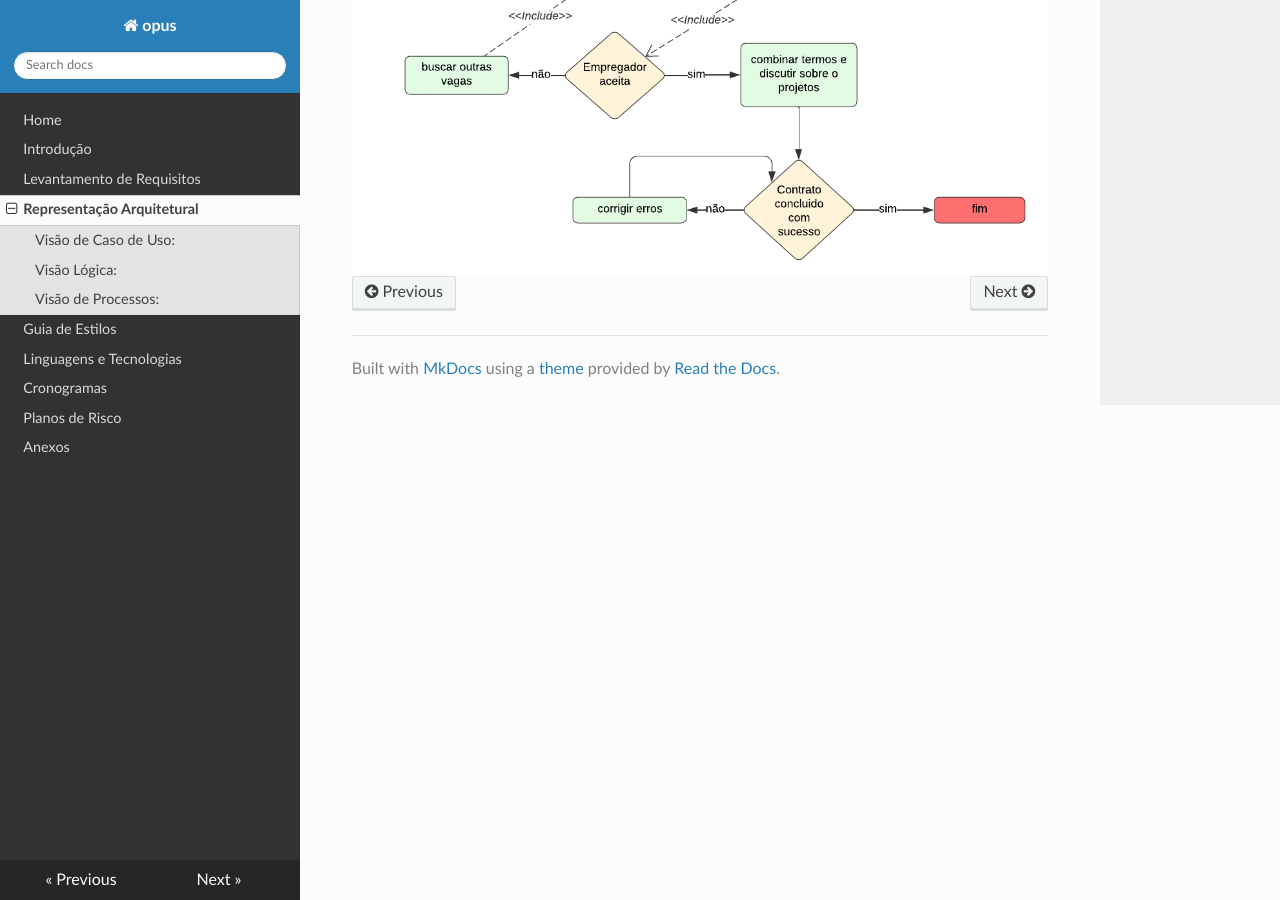
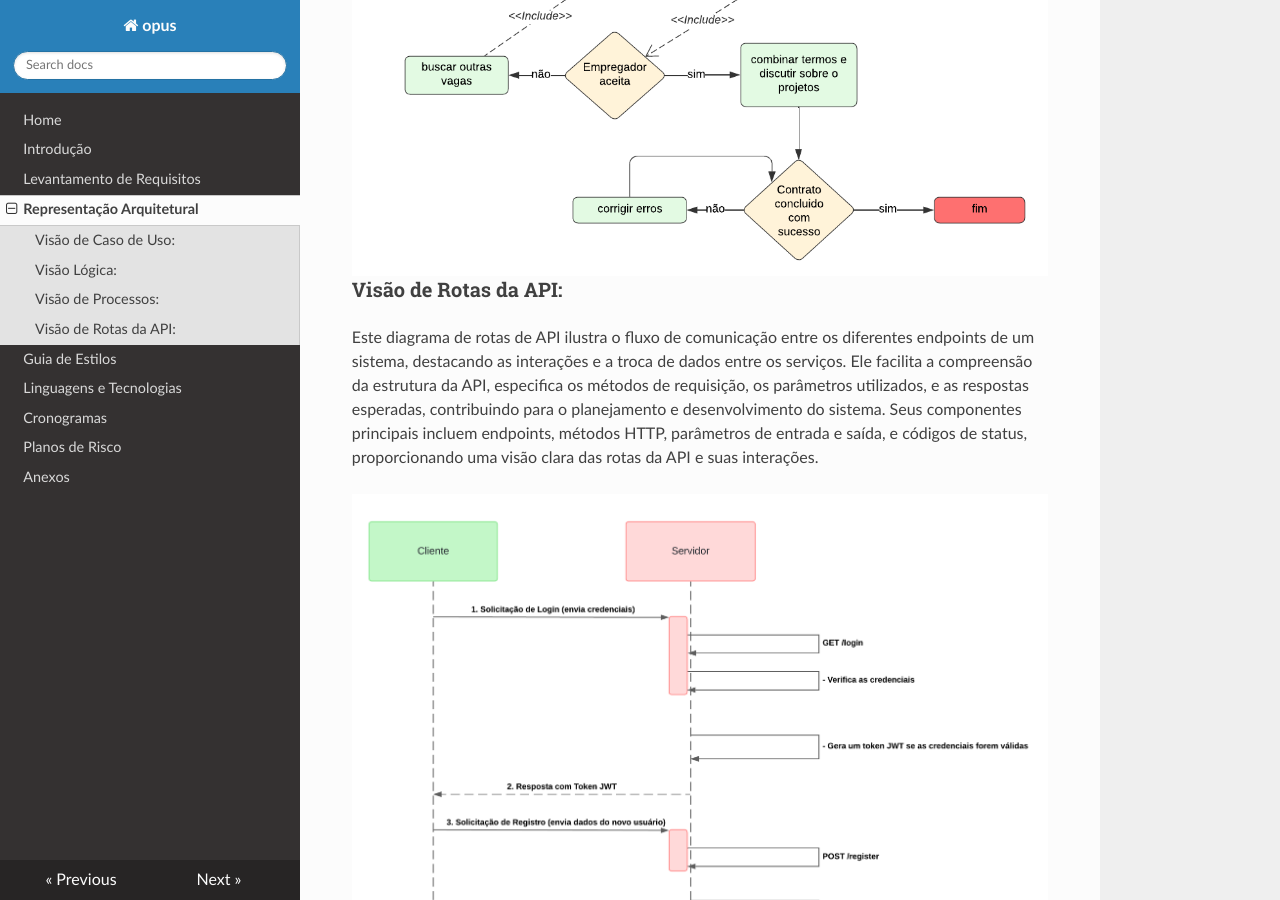
Before and after one commit to ruanvictordev/opusdoc, an MkDocs documentation site: the page built from docs/arquitetura.md, in a window 1280 px wide and 900 px high, scrolled down 2516 px. Built offline with MkDocs 1.6.1, drawn with Linux system fonts in a browser that asks for light colours; nearby versions of some CDN libraries.

Commit message:
adição do diagrama das rotas de API

```diff
--- a/docs/arquitetura.md
+++ b/docs/arquitetura.md
@@ -25,4 +25,12 @@ Este diagrama de visão de processos demonstra o fluxo de atividades e a intera
     <img src="../img/Visão_de_processos.png">
 </div>
 
+### Visão de Rotas da API:
+
+Este diagrama de rotas de API ilustra o fluxo de comunicação entre os diferentes endpoints de um sistema, destacando as interações e a troca de dados entre os serviços. Ele facilita a compreensão da estrutura da API, especifica os métodos de requisição, os parâmetros utilizados, e as respostas esperadas, contribuindo para o planejamento e desenvolvimento do sistema. Seus componentes principais incluem endpoints, métodos HTTP, parâmetros de entrada e saída, e códigos de status, proporcionando uma visão clara das rotas da API e suas interações.
+
+<div align="center">
+    <img src="../img/Rotas_de_API.png">
+</div>
+
 <!-- ### Visão de Implementação: -->
```
Also changed, not shown: docs/img/Rotas_de_API.png (added), site/arquitetura/index.html, site/img/Rotas_de_API.png (added), site/index.html, site/search/search_index.json, site/sitemap.xml, 1 other file.
